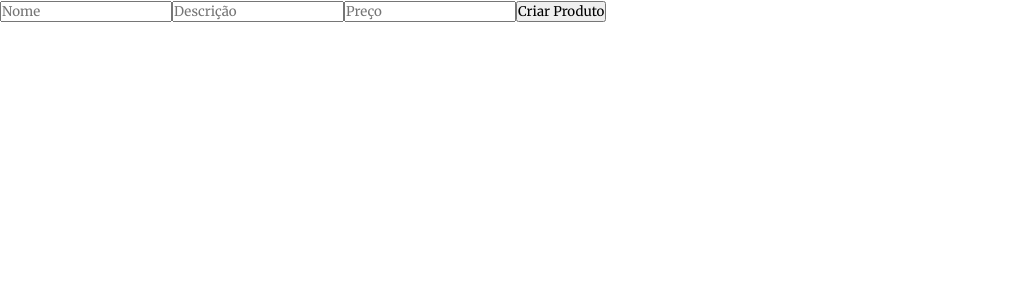
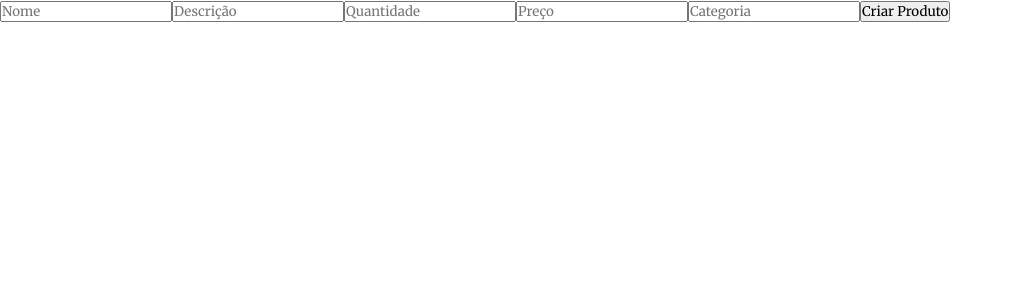
Before and after one commit to Code-Team-Jovem-Programador/front-end, a React (Create React App) app: page /criarproduto in a window 1280 px wide. Shown: the top 300 px of the page, without its empty margins (0-1013 px from the left). Built offline with nearby package versions, Linux system fonts and the light colour scheme; a web font is replaced by a local one.

Commit message:
Funcionalidade de criar itens funcionando

```diff
--- a/src/components/CriarProduto.js
+++ b/src/components/CriarProduto.js
@@ -2,7 +2,7 @@ import React, { useState } from "react";
 import axios from "axios";
 
 const CriarProduto = () => {
-  const [produto, setProduto] = useState({ nome: "", descricao: "", preco: "" });
+  const [produto, setProduto] = useState({ nome: "", descricao: "", preco: "", quantidades: "", categoria: "" });
 
   const handleSubmit = (e) => {
     e.preventDefault();
@@ -32,9 +32,21 @@ const CriarProduto = () => {
       />
       <input
         type="number"
+        placeholder="Quantidade"
+        value={produto.quantidades}
+        onChange={(e) => setProduto({ ...produto, quantidades: e.target.value })}
+      />
+      <input
+        type="number"
         placeholder="Preço"
         value={produto.preco}
         onChange={(e) => setProduto({ ...produto, preco: e.target.value })}
+      />
+      <input
+        type="text"
+        placeholder="Categoria"
+        value={produto.categoria}
+        onChange={(e) => setProduto({ ...produto, categoria: e.target.value })}
       />
       <button type="submit">Criar Produto</button>
     </form>
```
